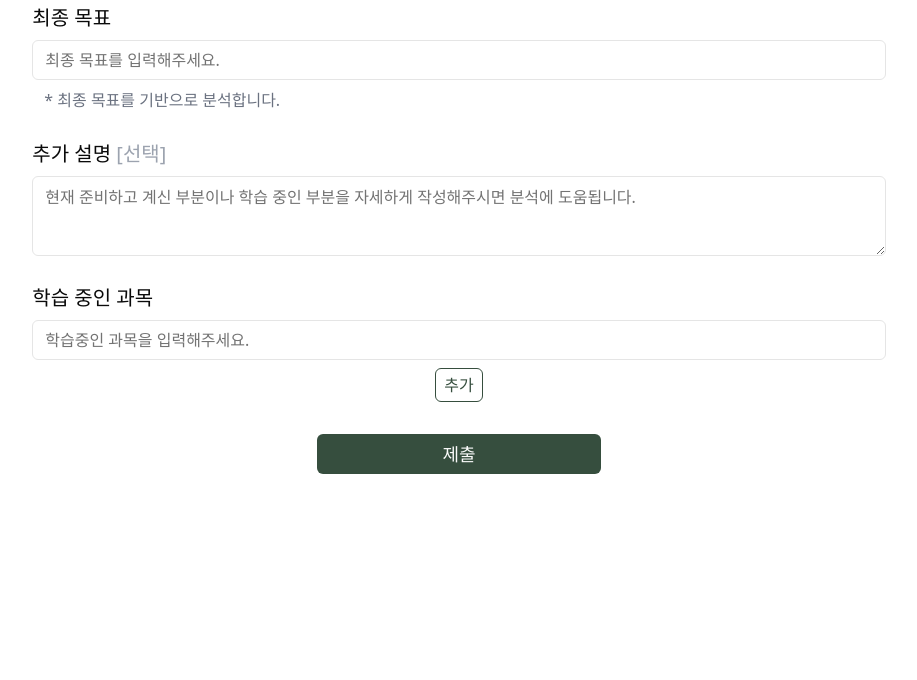
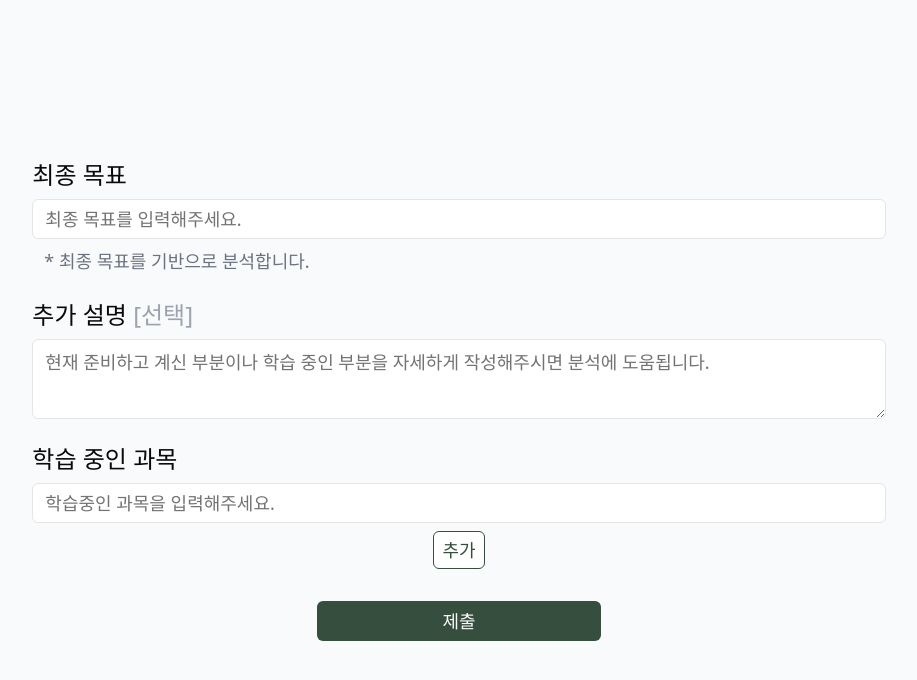
Before and after one commit to dhdpekfa1/scheduler, a React (Vite) app: page / in a window 1280 px wide. Shown: the top 680 px of the page, without its empty margins (181-1098 px from the left). Built offline with nearby package versions, Linux system fonts and the light colour scheme.

Commit message:
[design] 위치 및 글자크기 수정(#1)

```diff
--- a/src/pages/HomePage.tsx
+++ b/src/pages/HomePage.tsx
@@ -33,8 +33,6 @@ const HomePage = () => {
 
   // 제출 핸들러
   const onSubmit = (data: z.infer<typeof FormSchema>) => {
-    console.log(data);
-
     toast({
       title: '작성하신 정보를 바탕으로 분석을 시작합니다.',
       description: (
@@ -51,7 +49,8 @@ const HomePage = () => {
   };
 
   return (
-    <div className='flex flex-col items-center justify-center text-base md:text-xl lg:text-2xl'>
+    <div className='flex items-center justify-center min-h-screen bg-gray-50'>
+      <div className='w-full flex flex-col items-center justify-center text-base md:text-xl lg:text-2xl'>
         <Form {...form}>
           <form
             onSubmit={form.handleSubmit(onSubmit)}
@@ -63,17 +62,17 @@ const HomePage = () => {
               name='goal'
               render={({ field }) => (
                 <FormItem>
-                <FormLabel className='text-sm md:text-lg lg:text-xl'>
+                  <FormLabel className='text-sm md:text-xl lg:text-2xl'>
                     최종 목표
                   </FormLabel>
                   <FormControl>
                     <Input
-                    className='text-xs md:text-sm lg:text-base'
+                      className='text-xs md:text-base lg:text-lg w-full'
                       placeholder='최종 목표를 입력해주세요.'
                       {...field}
                     />
                   </FormControl>
-                <FormDescription className='ml-3 text-xs md:text-sm lg:text-base text-gray-500'>
+                  <FormDescription className='ml-3 text-xs md:text-base lg:text-lg text-gray-500'>
                     * 최종 목표를 기반으로 분석합니다.
                   </FormDescription>
                   <FormMessage />
@@ -87,12 +86,12 @@ const HomePage = () => {
               name='description'
               render={({ field }) => (
                 <FormItem>
-                <FormLabel className='text-sm md:text-lg lg:text-xl'>
+                  <FormLabel className='text-sm md:text-xl lg:text-2xl'>
                     추가 설명 <span className='text-gray-400'>[선택]</span>
                   </FormLabel>
                   <FormControl>
                     <Textarea
-                    className='text-xs md:text-sm lg:text-base'
+                      className='text-xs md:text-base lg:text-lg'
                       placeholder='현재 준비하고 계신 부분이나 학습 중인 부분을 자세하게 작성해주시면 분석에 도움됩니다. '
                       {...field}
                     />
@@ -105,11 +104,14 @@ const HomePage = () => {
 
             {/* 동적 과목 필드 */}
             <div>
-            <FormLabel className='text-sm md:text-lg lg:text-xl'>
+              <FormLabel className='text-sm md:text-xl lg:text-2xl'>
                 학습 중인 과목
               </FormLabel>
               {fields.map((field, index) => (
-              <div key={field.id} className='flex items-center space-x-2 mt-2'>
+                <div
+                  key={field.id}
+                  className='flex items-center space-x-2 mt-2'
+                >
                   <FormField
                     control={form.control}
                     name={`subjects.${index}.value`}
@@ -117,7 +119,7 @@ const HomePage = () => {
                       <FormItem className='flex-1'>
                         <FormControl>
                           <Input
-                          className='text-xs md:text-sm lg:text-base'
+                            className='text-xs md:text-base lg:text-lg'
                             placeholder='학습중인 과목을 입력해주세요.'
                             {...field}
                           />
@@ -129,7 +131,7 @@ const HomePage = () => {
                   {fields.length > 1 && (
                     <Button
                       type='button'
-                    className='bg-red-500 hover:bg-red-400 h-fit py-1 px-2 text-xs md:text-sm lg:text-base'
+                      className='bg-red-500 hover:bg-red-400 h-fit py-1 px-2 text-xs md:text-base lg:text-lg'
                       onClick={() => remove(index)}
                     >
                       삭제
@@ -141,7 +143,7 @@ const HomePage = () => {
                 <Button
                   type='button'
                   onClick={() => append({ value: '' })}
-                className='h-fit py-1 px-2 text-xs md:text-sm lg:text-base text-deep-green bg-white border border-deep-green hover:bg-deep-green hover:text-white my-2'
+                  className='h-fit py-1 px-2 text-xs md:text-base lg:text-lg text-deep-green bg-white border border-deep-green hover:bg-deep-green hover:text-white my-2'
                 >
                   추가
                 </Button>
@@ -158,6 +160,7 @@ const HomePage = () => {
           </form>
         </Form>
       </div>
+    </div>
   );
 };
 
```
Lines whose indentation alone changed are shown as unchanged.
